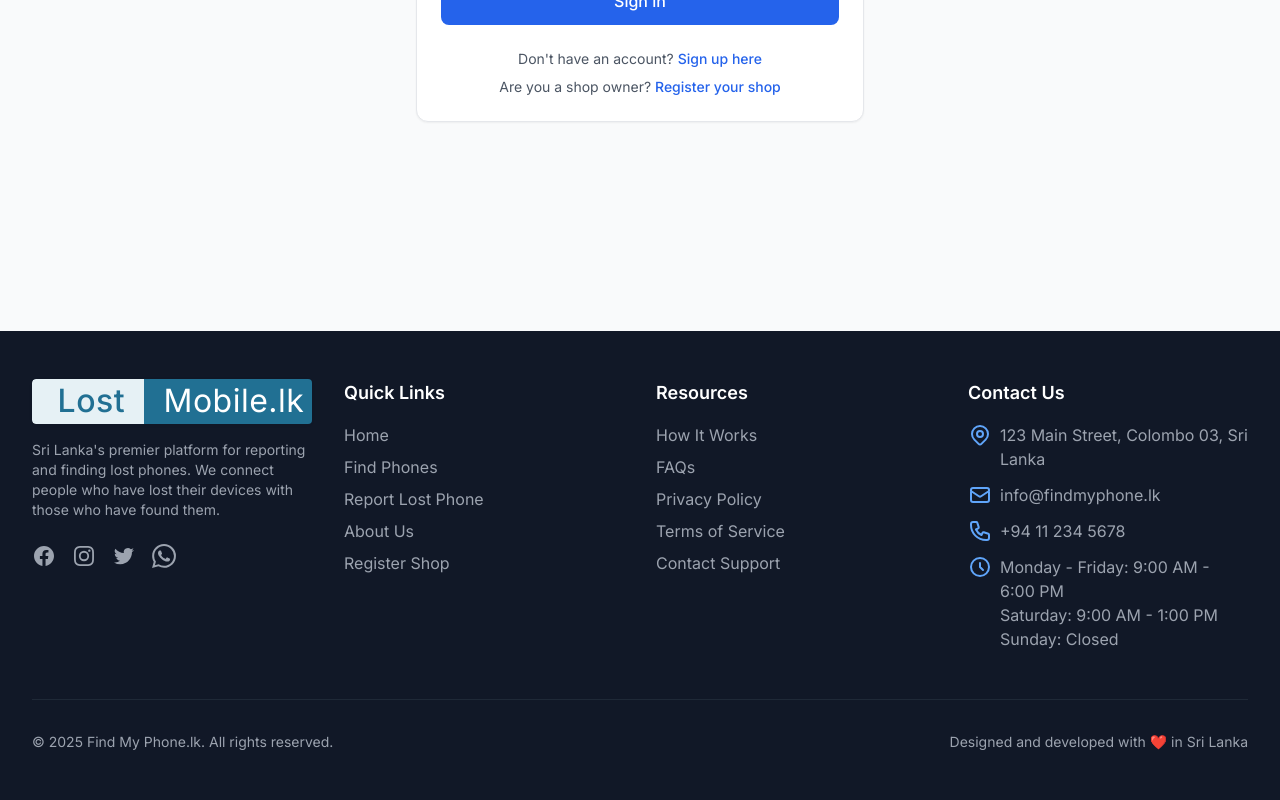
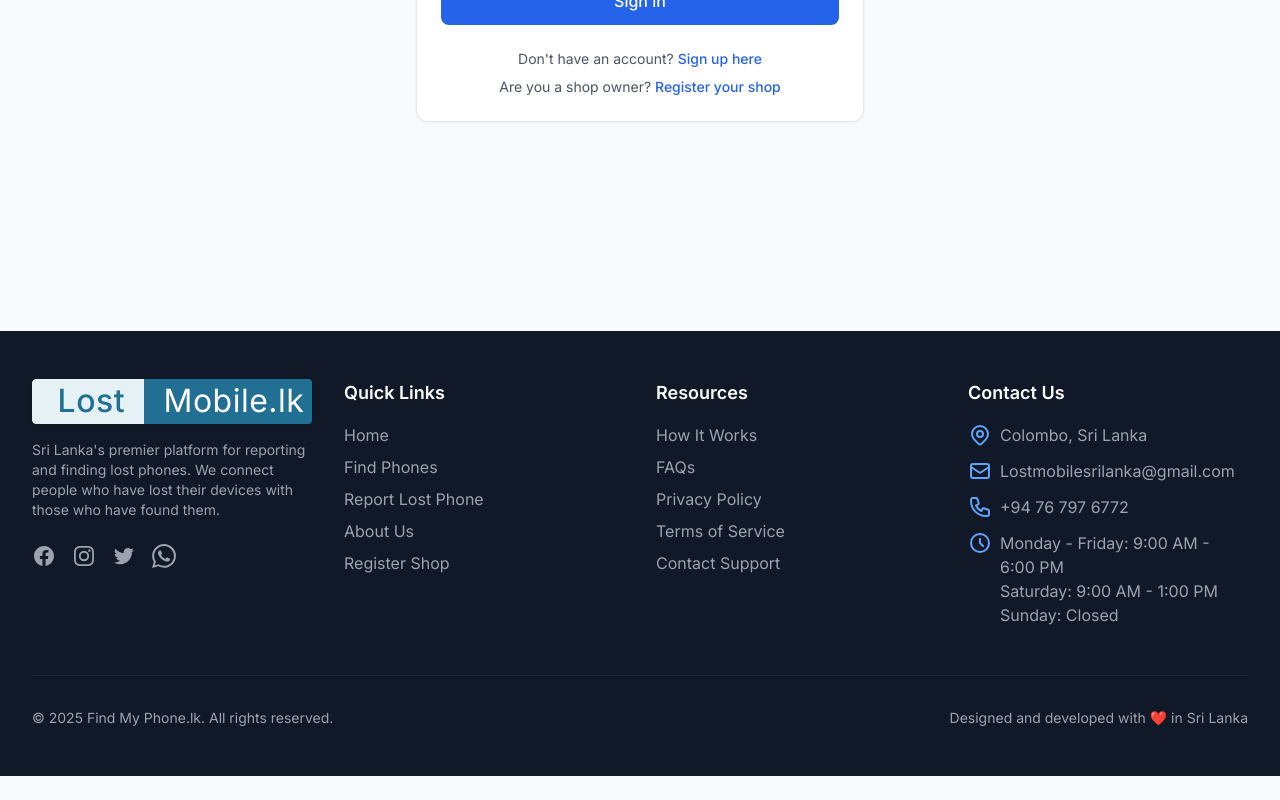
Before and after one commit to pasindubuddhika1999/findmyphone, a React (Create React App) app in the folder client/: page /login in a window 1280 px wide. Shown: the part 597-1397 px from the top of the page. After the commit the page ends 1373 px from the top, so only its background shows below. Built offline with nearby package versions, Linux system fonts and the light colour scheme; no server answers.

Commit message:
add changes

```diff
--- a/client/src/components/Layout.js
+++ b/client/src/components/Layout.js
@@ -600,7 +600,7 @@ const Layout = ({ children }) => {
                       d="M15 11a3 3 0 11-6 0 3 3 0 016 0z"
                     />
                   </svg>
-                  <span>123 Main Street, Colombo 03, Sri Lanka</span>
+                  <span>Colombo, Sri Lanka</span>
                 </li>
                 <li className="flex items-start">
                   <svg
@@ -616,7 +616,7 @@ const Layout = ({ children }) => {
                       d="M3 8l7.89 5.26a2 2 0 002.22 0L21 8M5 19h14a2 2 0 002-2V7a2 2 0 00-2-2H5a2 2 0 00-2 2v10a2 2 0 002 2z"
                     />
                   </svg>
-                  <span>info@findmyphone.lk</span>
+                  <span>Lostmobilesrilanka@gmail.com</span>
                 </li>
                 <li className="flex items-start">
                   <svg
@@ -632,7 +632,7 @@ const Layout = ({ children }) => {
                       d="M3 5a2 2 0 012-2h3.28a1 1 0 01.948.684l1.498 4.493a1 1 0 01-.502 1.21l-2.257 1.13a11.042 11.042 0 005.516 5.516l1.13-2.257a1 1 0 011.21-.502l4.493 1.498a1 1 0 01.684.949V19a2 2 0 01-2 2h-1C9.716 21 3 14.284 3 6V5z"
                     />
                   </svg>
-                  <span>+94 11 234 5678</span>
+                  <span>+94 76 797 6772</span>
                 </li>
                 <li className="flex items-start">
                   <svg
```
